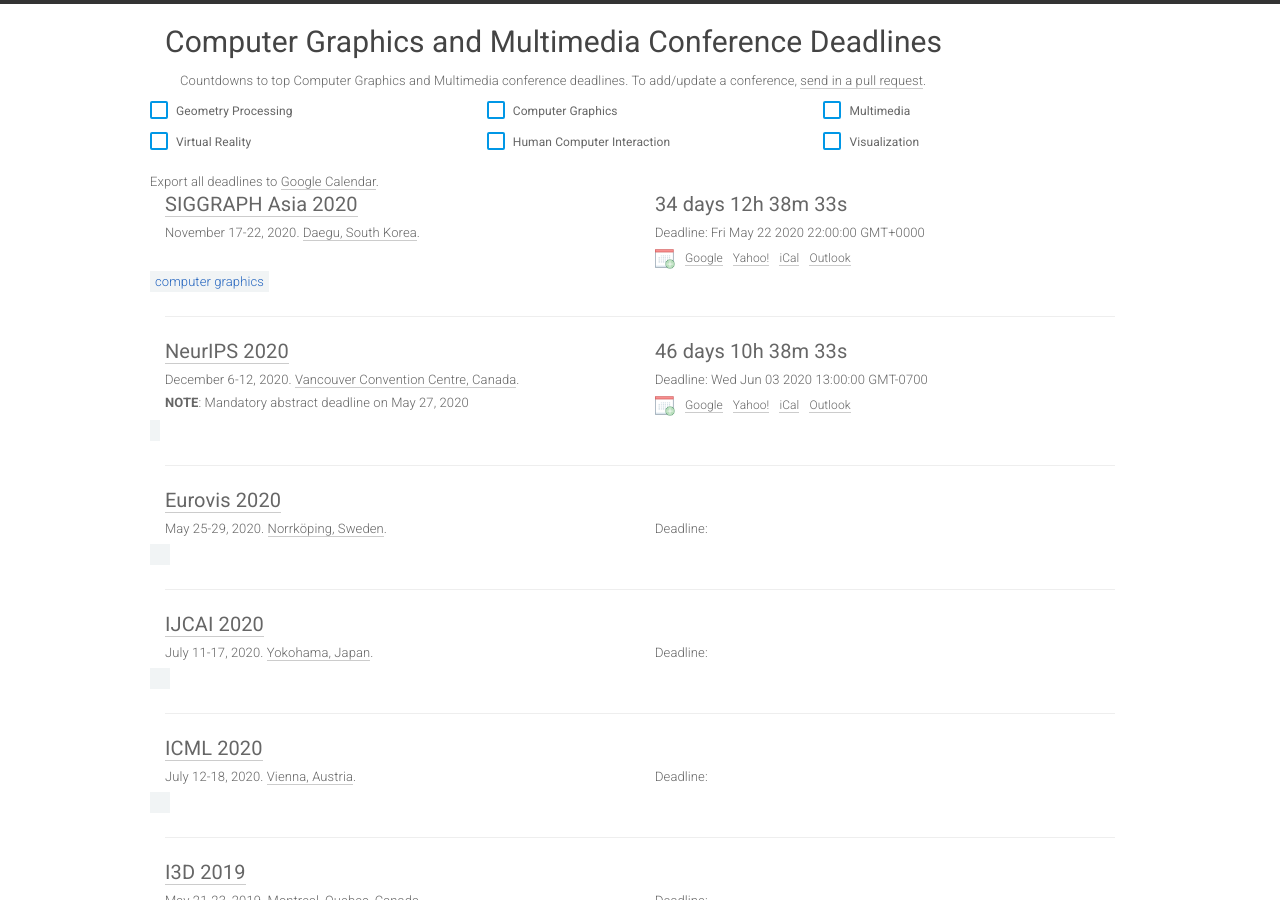
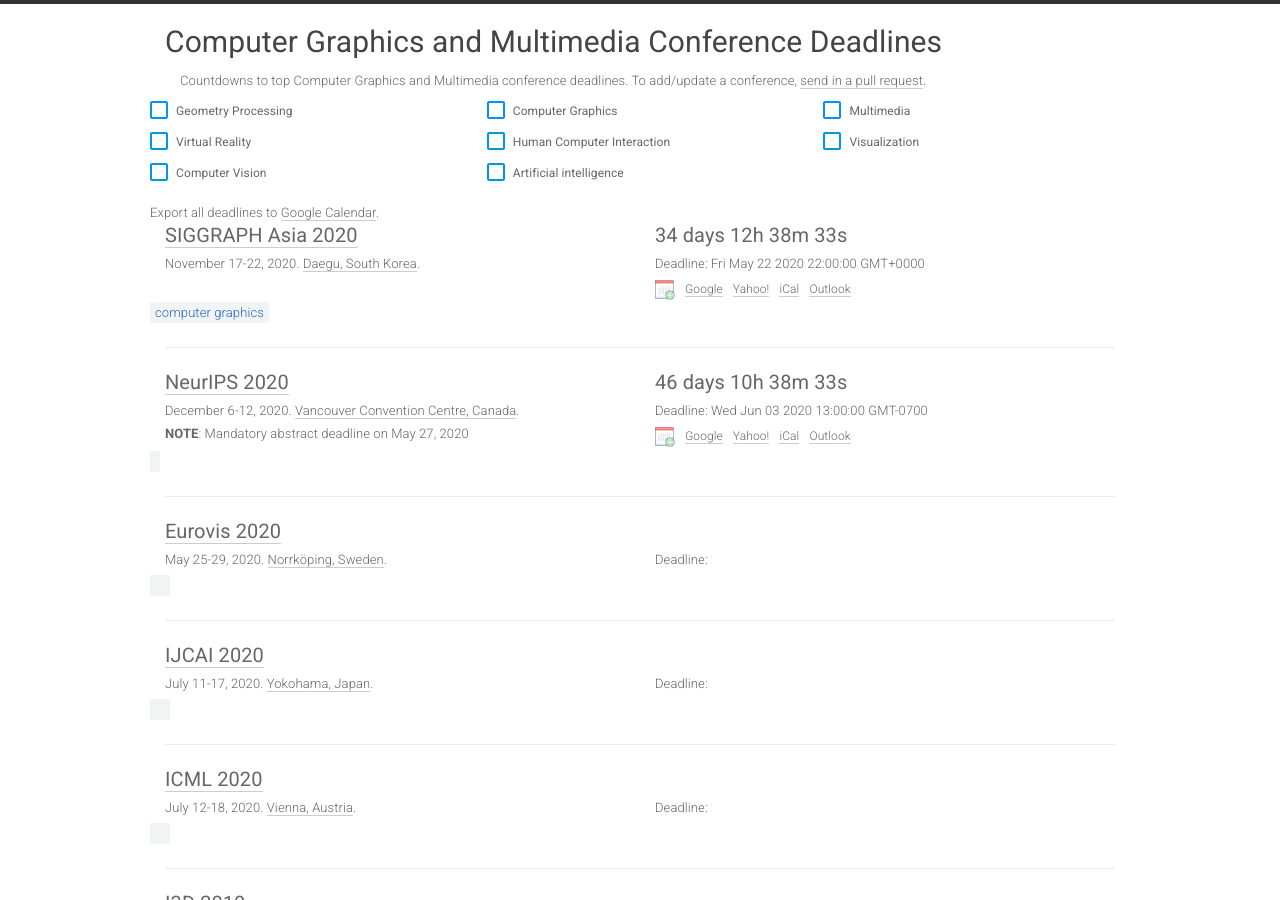
Before and after one commit to JianweiHu94/cgm-deadlines, a Jekyll site: the page built from index.html, in a window 1280 px wide and 900 px high. Built offline with Jekyll 4.4.1, drawn with Linux system fonts in a browser that asks for light colours; nearby versions of some CDN libraries.

Commit message:
Update types.yml

```diff
--- a/_data/types.yml
+++ b/_data/types.yml
@@ -16,3 +16,9 @@
 
 - name: Visualization
   sub: V
+
+- name: Computer Vision
+  sub: CV
+
+- name: Artificial intelligence
+  sub: AI
```
